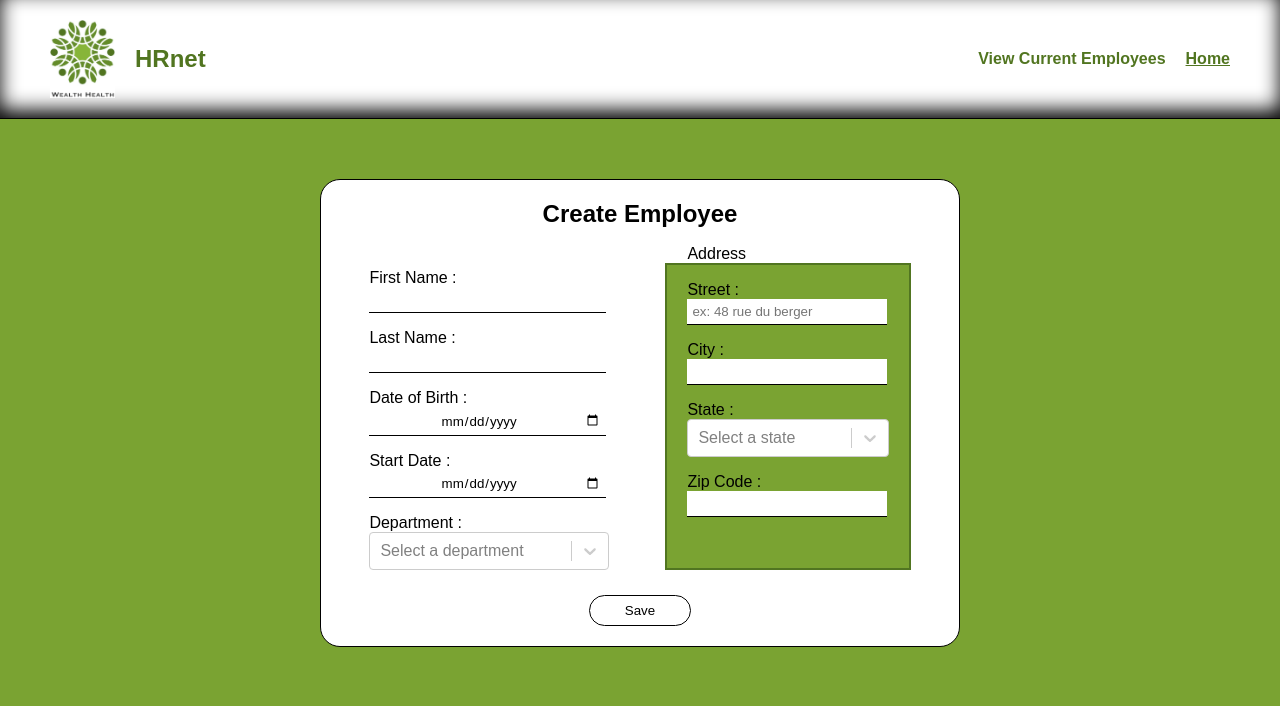
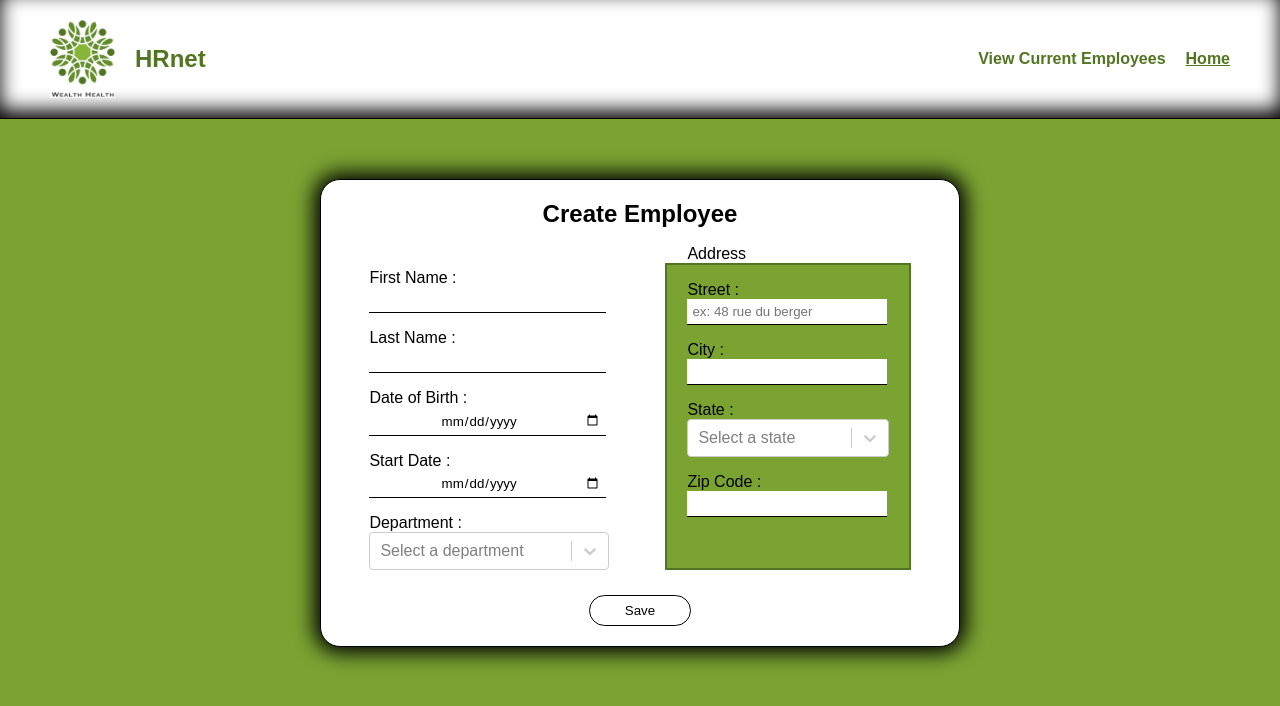
Before and after one commit to pierregaly33/HRnet, a React (Create React App) app: page / in a window 1280 px wide. Shown: the top 706 px of the page. Built offline with nearby package versions, Linux system fonts and the light colour scheme; a web font is replaced by a local one.

Commit message:
Ajout box shadows

```diff
--- a/src/styles/settings.scss
+++ b/src/styles/settings.scss
@@ -7,7 +7,6 @@
 
 
 body {
-    background-color: $secondary-color;
     display: flex;
     flex-direction: column;
     background: #7AA332;
@@ -112,6 +111,7 @@ select {
     row-gap: 25px;
     width: 50%;
     margin-top: 60px;
+    box-shadow: 0px 0px 20px 6px;
 
     .title-create {
         text-align: center;
```
